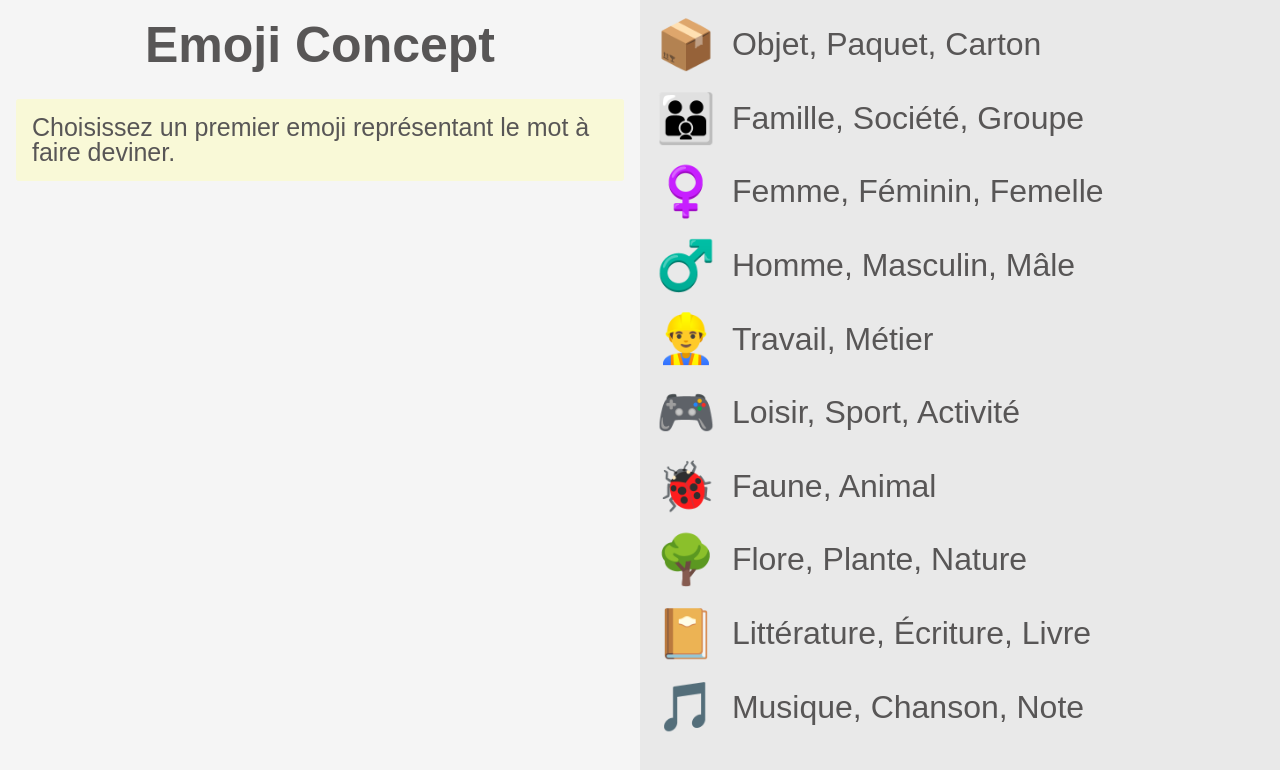
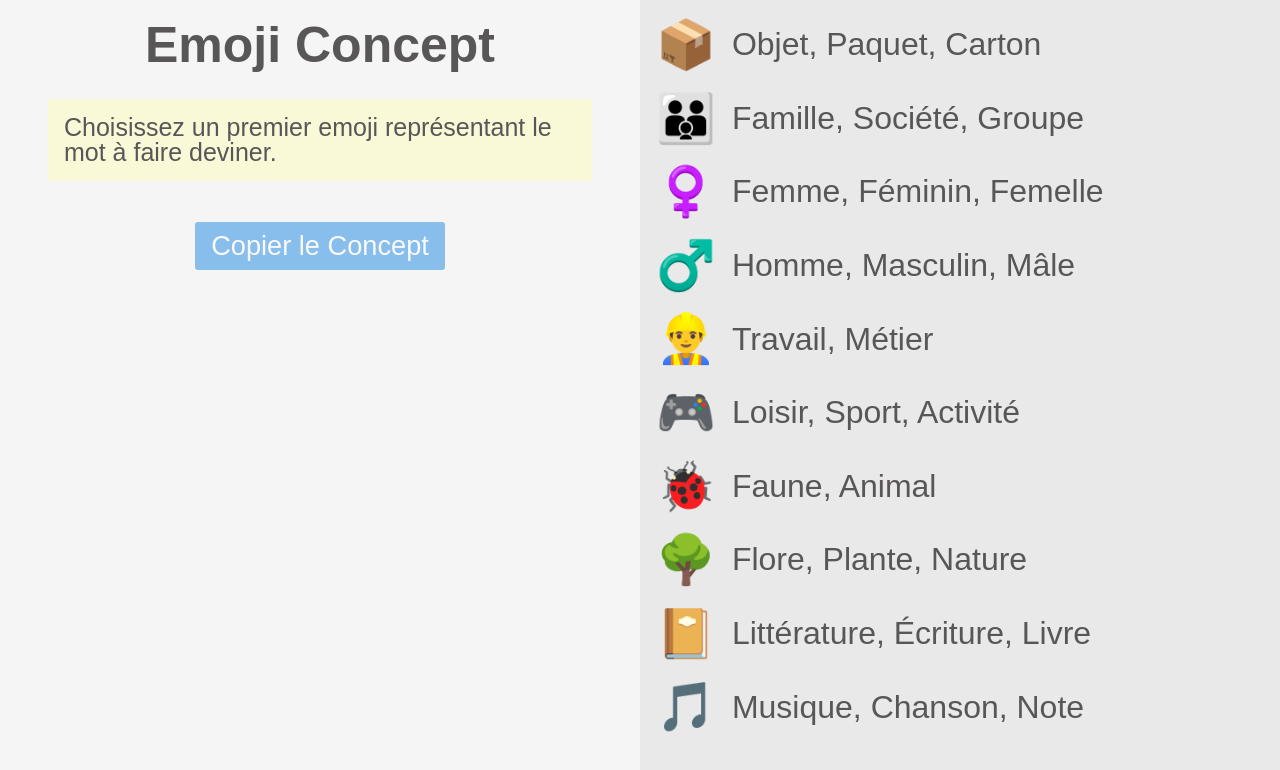
Before and after one commit to Faborah-of-Sarthe/emoji-concept, a Vue app: page / in a window 1280 px wide. Shown: the top 770 px of the page. Built offline with nearby package versions, Linux system fonts and the light colour scheme; a web font is replaced by a local one.

Commit message:
Copy the concept to clipboard

```diff
--- a/package.json
+++ b/package.json
@@ -8,6 +8,7 @@
     "preview": "vite preview"
   },
   "dependencies": {
+    "@vueuse/core": "^10.4.1",
     "vue": "^3.3.4"
   },
   "devDependencies": {
--- a/src/App.vue
+++ b/src/App.vue
@@ -98,6 +98,10 @@ const stringifiedConcept = computed(() => {
   return string;
 });
 
+// Get the stringified concept and concatenate the current page url
+const stringifiedConceptWithUrl = computed(() => {
+  return stringifiedConcept.value + ' Retrouve le sens de chaque emoji sur : ' + window.location.href;
+});
 
 
 // Check if the selectedEmojis array contains exactly one emoji
@@ -116,6 +120,7 @@ provide('selectedEmojis', {
   isLastArrayEmpty,
   isAnyEmojiSelected,
   stringifiedConcept,
+  stringifiedConceptWithUrl,
   areManySubConcepts,
   isOneEmojiSelected,
   isTwoOrMoreSelected,
--- /dev/null
+++ b/src/components/CopyButton.vue
@@ -0,0 +1,66 @@
+<template>
+    <button class="copy" :class="buttonClass" @click="copyConcept" :disabled="!isAnyEmojiSelected">
+        <div class="message">
+            Copier le Concept
+        </div>
+        <div class="success">
+            Copié !
+        </div>
+    </button>
+</template>
+
+<script setup>
+
+import { inject, ref } from 'vue';
+import { useClipboard } from '@vueuse/core'
+
+
+// Inject the  array tools from the App.vue component
+const {
+    isAnyEmojiSelected,
+    stringifiedConceptWithUrl,
+    } = inject('selectedEmojis');
+
+const { copy } = useClipboard({stringifiedConceptWithUrl})
+
+const buttonClass = ref('');
+
+// Method that copies the concept to the clipboard and add a class to the button, then remove it after 1 second
+const copyConcept = () => {
+    copy(stringifiedConceptWithUrl.value);
+    buttonClass.value = 'copied';
+    setTimeout(() => {
+        buttonClass.value = '';
+    }, 2000);
+};
+
+</script>
+
+<style scoped lang="scss">
+.copy {
+        background: #1e88e5;
+        color: white;
+        padding: 0.5rem 1rem;
+        overflow: hidden;
+        position: relative;
+}
+
+.success {
+    position: absolute;
+    inset: 0;
+    transform: translate(0, 100%);
+    display: flex;
+    align-items: center;
+    justify-content: center;
+}
+.copied {
+    background: rgb(46, 148, 46);
+    .success {
+        transform: translate(0, 0);
+    }
+    .message {
+        transform: translate(0, -100%);
+    }
+}
+
+</style>
--- a/src/components/Header.vue
+++ b/src/components/Header.vue
@@ -28,7 +28,15 @@ header {
     header {
         width: 50%;
         height: 100%;
+        padding: 1rem 3rem;
     }
 }
 
+@media screen and (min-width: 1440px) {
+    header {
+        padding: 1rem 10rem;
+    }
+
+}
+
 </style>
--- a/src/components/List.vue
+++ b/src/components/List.vue
@@ -21,6 +21,7 @@ import emojis from '../data/emojis.js';
 
     main {
         padding: 1rem;
+        overflow-y: scroll;
     }
 
     .emoji {
--- a/src/components/SelectedEmojis.vue
+++ b/src/components/SelectedEmojis.vue
@@ -15,12 +15,16 @@
             <div class="selected-emojis__buttons">
                 <Buttons />
             </div>
+            <div class="copy-wrapper">
+                <CopyButton />
+            </div>
         </div>
 </template>
 
 <script setup>
 import { inject } from 'vue';
 import Buttons from './Buttons.vue';
+import CopyButton from './CopyButton.vue';
 
    // Inject the selectedEmojis array, and array tools from the App.vue component
    const {
@@ -28,7 +32,10 @@ import Buttons from './Buttons.vue';
     stringifiedConcept,
     isOneEmojiSelected,
     isTwoOrMoreSelected,
+    stringifiedConceptWithUrl,
     } = inject('selectedEmojis');
+
+
 
 </script>
 
@@ -57,5 +64,11 @@ import Buttons from './Buttons.vue';
         font-size: 2rem;
     }
 
+    .copy-wrapper {
+        display: flex;
+        justify-content: center;
+        margin-top: 1rem;
+    }
+
 
 </style>
```
Also changed, not shown: 1 other file (tests, documents, lock files or other folders).
